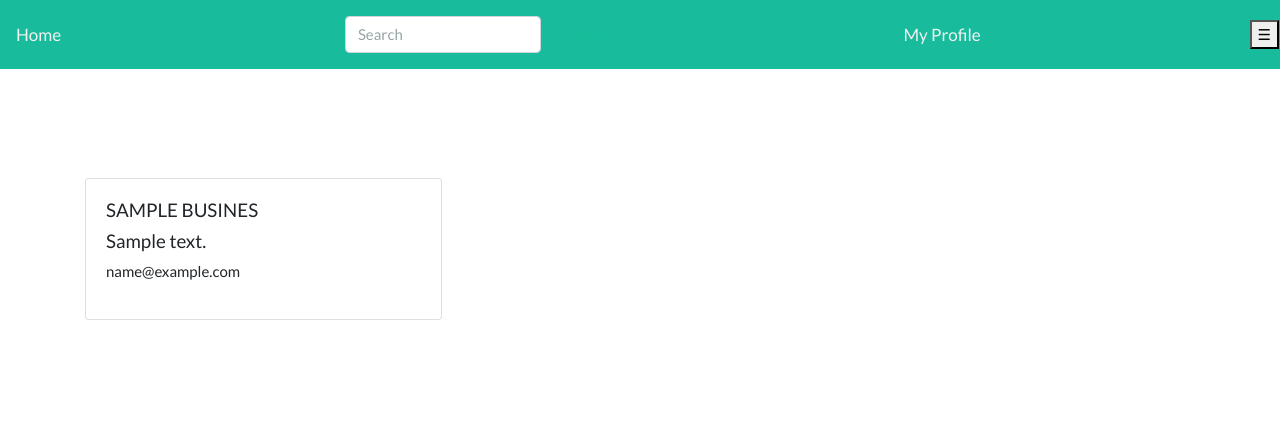
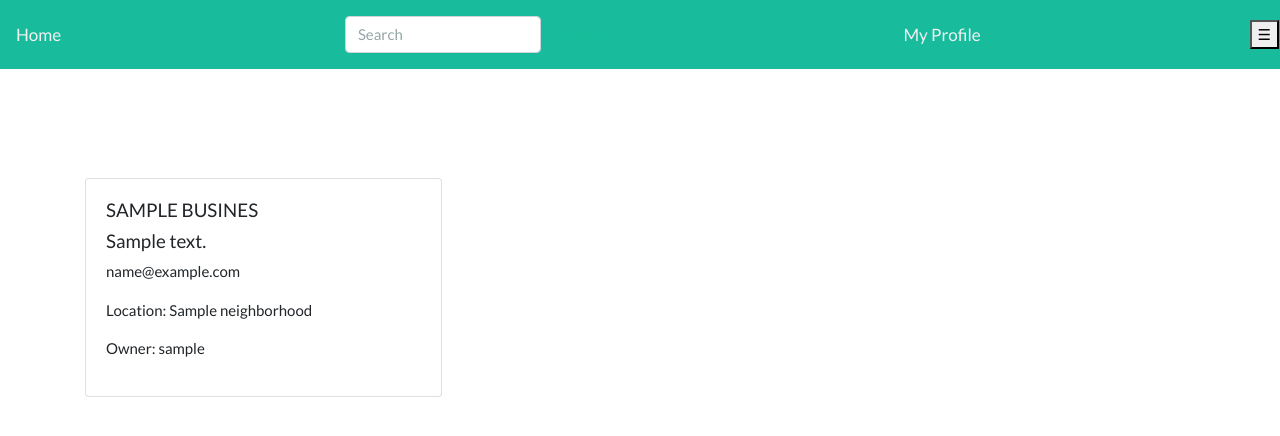
Before and after one commit to cherucole/The-Watchtower, a Django app: template app/templates/search.html in a window 1280 px wide. Shown: the top 436 px of the page. Run offline with Django 3.2, Linux system fonts and the light colour scheme; tables that the repository leaves empty hold one stand-in row (values such as "Sample post"); the template is opened without the code that fills it: values that come from a table or form of the project are taken from there, most other values are stand-ins (such as "Sample title", 1, 10 or a date in 2020); some libraries are stand-ins or nearby versions.

Commit message:
Formatted search results correctly

```diff
--- a/app/templates/search.html
+++ b/app/templates/search.html
@@ -31,6 +31,8 @@
                 <h5>{{business.name | upper}}</h5>
                 <h5>{{business.description | safe}}</h5>
                 <p>{{business.email }}</p>
+                <p>Location: {{business.biz_hood.name}}</p>
+                <p>Owner: {{business.biz_owner.username}}</p>
             </div>
         </div>
 
```
